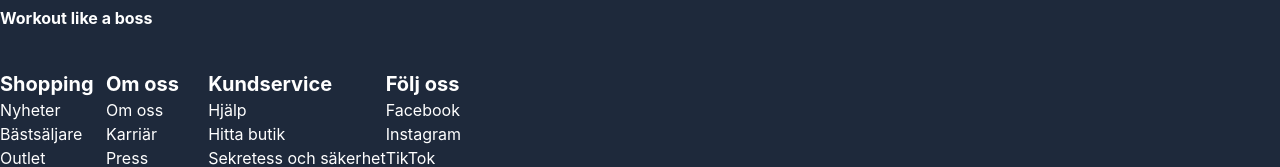
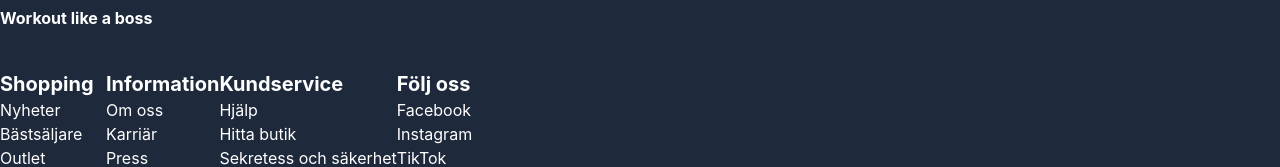
Before and after one commit to L00phole/BossBabe, a Next.js app: page / in a window 1280 px wide. Shown: the part 3216-3383 px from the top of the page. Built offline with nearby package versions, Linux system fonts and the light colour scheme.

Commit message:
ändring av text

```diff
--- a/Components/Footer.js
+++ b/Components/Footer.js
@@ -23,7 +23,7 @@ const Footer = () => {
             </ul>
           </div>
           <div className="mx-10 text-lg">
-            <h2 className=" text-xl pb-8 font-bold">Om oss</h2>
+            <h2 className=" text-xl pb-8 font-bold">Information</h2>
             <ul>
               <li className="mb-3">Om oss</li>
               <li className="mb-3">Karriär</li>
```
